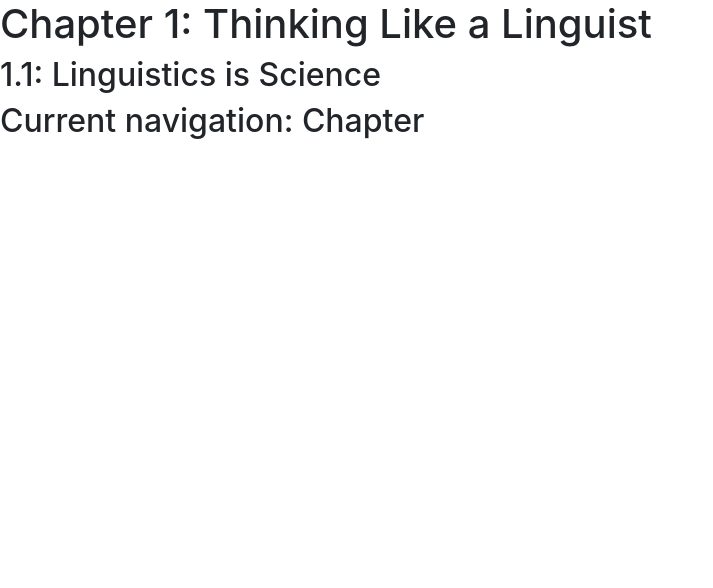
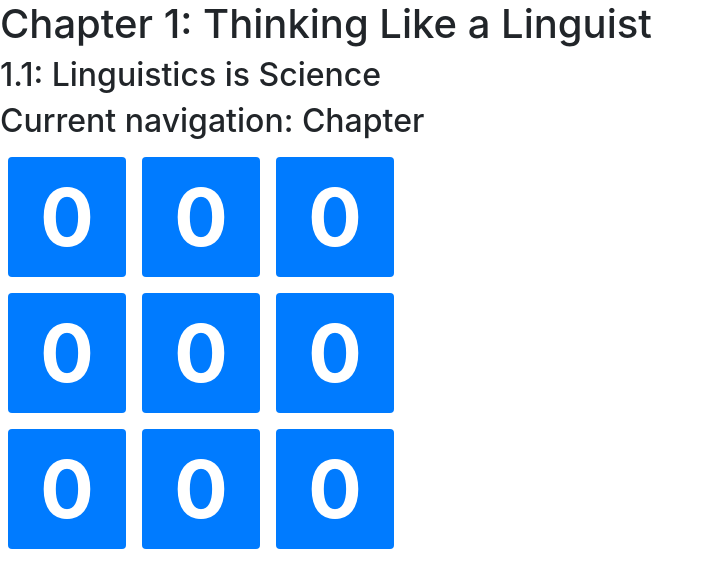
Before and after one commit to FrankSu1996/Textbook2Speech, a React (Create React App) app in the folder client/: page / in a window 1280 px wide. Shown: the top 588 px of the page, without its empty margins (0-713 px from the left). Built offline with nearby package versions, Linux system fonts and the light colour scheme.

Commit message:
began adding graphics to contents

```diff
--- a/client/src/components/table/table.jsx
+++ b/client/src/components/table/table.jsx
@@ -9,6 +9,8 @@ import {
 } from 'react-router-dom';
 import Textbook from '../../textbook/textbook';
 import Tutorial from '../Tutorial';
+import {Container, Row, Col} from 'react-bootstrap';
+import TC from './tableComponents';
 
 const NAV = {
   SUBCHAP: 0,
@@ -29,6 +31,7 @@ class Table extends Component {
       done: false,
       starting: true,
       showTutorial: false,
+      colours: [0,0,0,0,0,0,0,0,0]
     };
   }
   handleKeyPress = event => {
@@ -75,17 +78,37 @@ class Table extends Component {
       showTutorial: !this.state.showTutorial,
     });
   };
+  //changes colour of one badge from blue to black or vice versa
+  flipColour = () => {
+    let elem;
+    if (this.state.nav === 0) {
+      elem = this.state.subChapterNumber;
+    } else {
+      elem = this.state.chapterNumber;
+    }
+    //this.setState({colours[elem]:})
+  };
+  //inverts all colours in array
+  invertColours = () => {
+
+  }
+  //reads welcome message if user just beginning, otherwise reads current state to remind user where they are
   start = () => {
     this.cancel();
     if (this.state.starting === true) {
       this.read('welcome to Textbook to Speech. To hear the tutorial, press t. Otherwise, navigate the table of contents to pick your chapter', this.state.audioConfig);
-      let firstChapName = this.state.textbook.chapters[0].name;
+      let firstChapName = this.getCurrentChap.name;
       this.read(firstChapName, this.state.audioConfig);
       this.setState({starting: false});
     }
     else {
-      this.read(this.getCurrentChap().name, this.state.audioConfig);
-      this.read(this.getCurrentSubchap().name, this.state.audioConfig);
+      let text = this.getCurrentChap().name + ". " + this.getCurrentSubchap().name + ". ";
+      if (this.state.nav === 0) {
+        text += "navigation: Subchapter";
+      } else {
+        text += "navigation: Chapter";
+      }
+      this.read(text, this.state.audioConfig);
     }
 
   };
@@ -158,7 +181,7 @@ class Table extends Component {
         this.handleChapterNavigation(newChapterNumber);
         this.readChap();
       } else {
-        alert('Reached end of chapters');
+        this.read('You have reached the end of the textbook', this.state.audioConfig);
       }
     }
   };
@@ -179,7 +202,7 @@ class Table extends Component {
           this.read(this.getCurrentChap().name, this.state.audioConfig);
           this.read(this.getCurrentSubchap().name, this.state.audioConfig);
         } else {
-          alert('Reached end of chapters');
+          this.read('You have reached the beginning of the textbook', this.state.audioConfig);
         }
       }
     } else {
@@ -191,7 +214,7 @@ class Table extends Component {
         this.read('saturday', this.state.audioConfig);
         this.readChap();
       } else {
-        alert('Reached end of chapters');
+        this.read('You have reached the beginning of the textbook', this.state.audioConfig);
       }
     }
   };
@@ -256,10 +279,25 @@ class Table extends Component {
       <h1>{chapter} </h1>
       <h2>{subChapter} </h2>
       <h2>Current navigation: {navigation} </h2>
+      <div style={{ display: 'flex '}}>
+        <TC />
+        <TC />
+        <TC />
+      </div>
+      <div style={{ display: 'flex '}}>
+        <TC />
+        <TC />
+        <TC />
+      </div><div style={{ display: 'flex '}}>
+        <TC />
+        <TC />
+        <TC />
+      </div>
       {this.state.showTutorial ? (
         <Tutorial closePopup={this.toggleTutorial.bind(this)} />
       ) : null}
     </div>
+
     );
   }
 }
--- /dev/null
+++ b/client/src/components/table/tableComponents.jsx
@@ -0,0 +1,23 @@
+import React, { Component } from "react";
+
+class TC extends Component {
+    state = {
+        num: 0,
+        colour:"badge badge-primary m-2"
+    };
+
+    styles = {
+        fontSize: 80
+    };
+    render () {
+        return (
+            <div>
+                <span style = {this.styles} className={this.state.colour}> {this.state.num}</span>
+            </div>
+        );
+    }
+
+
+}
+
+export default TC
```
Lines whose indentation alone changed are shown as unchanged.
